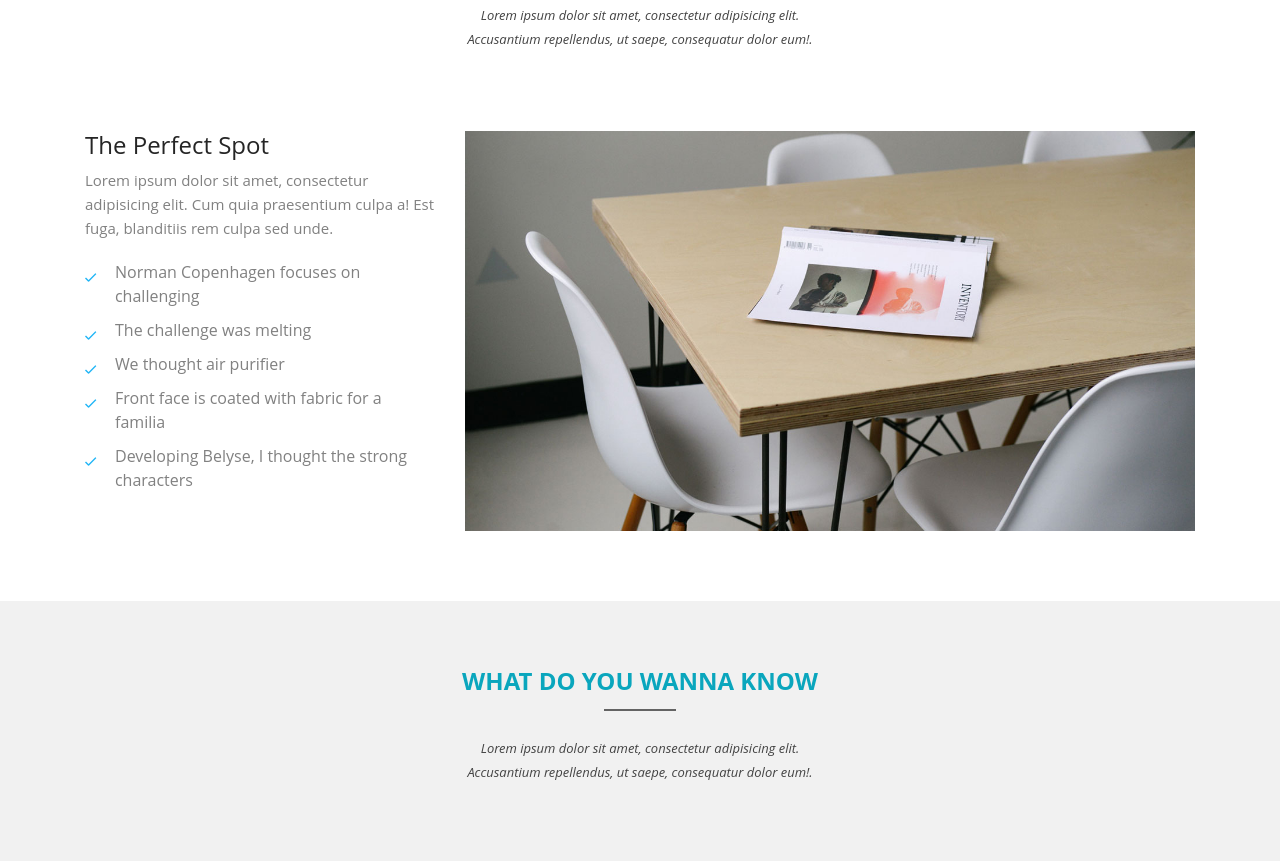
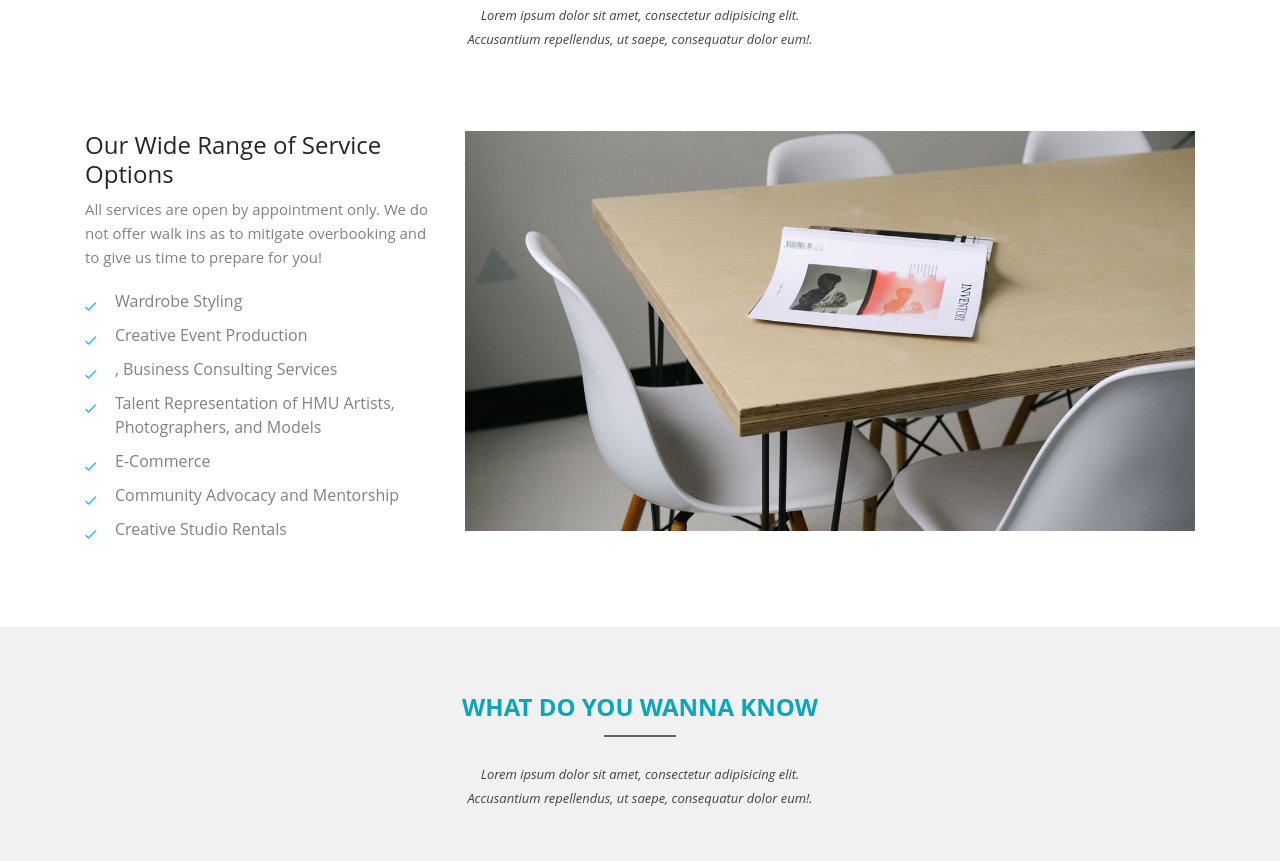
Before and after one commit to BadCatN/nick2.0, a plain HTML site: page index.html in a window 1280 px wide. Shown: the part 932-1793 px from the top of the page. Drawn offline with Linux system fonts and the light colour scheme; some packages are replaced by stand-ins of ours; files whose address does not match are found by name.

Commit message:
Update index.html

```diff
--- a/index.html
+++ b/index.html
@@ -208,15 +208,16 @@
 					</div>
 				</div>
 				<div class="col-md-4">
-					<h4>The Perfect Spot</h4>
-					<p>Lorem ipsum dolor sit amet, consectetur adipisicing elit. Cum quia praesentium culpa a! Est fuga, blanditiis
-						rem culpa sed unde.</p>
+					<h4>Our Wide Range of Service Options</h4>
+					<p>All services are open by appointment only. We do not offer walk ins as to mitigate overbooking and to give us time to prepare for you!</p>
 					<ul class="list-nav">
-						<li><i class="ion-ios-checkmark-empty"></i>Norman Copenhagen focuses on challenging</li>
-						<li><i class="ion-ios-checkmark-empty"></i>The challenge was melting</li>
-						<li><i class="ion-ios-checkmark-empty"></i>We thought air purifier</li>
-						<li><i class="ion-ios-checkmark-empty"></i>Front face is coated with fabric for a familia</li>
-						<li><i class="ion-ios-checkmark-empty"></i>Developing Belyse, I thought the strong characters</li>
+						<li><i class="ion-ios-checkmark-empty"></i>Wardrobe Styling</li>
+						<li><i class="ion-ios-checkmark-empty"></i>Creative Event Production</li>
+						<li><i class="ion-ios-checkmark-empty"></i>, Business Consulting Services</li>
+						<li><i class="ion-ios-checkmark-empty"></i>Talent Representation of HMU Artists, Photographers, and Models</li>
+						<li><i class="ion-ios-checkmark-empty"></i>E-Commerce</li>
+						<li><i class="ion-ios-checkmark-empty"></i>Community Advocacy and Mentorship</li>
+						<li><i class="ion-ios-checkmark-empty"></i>Creative Studio Rentals</li>
 					</ul>
 				</div>
 				<div class="col-md-8">
```
